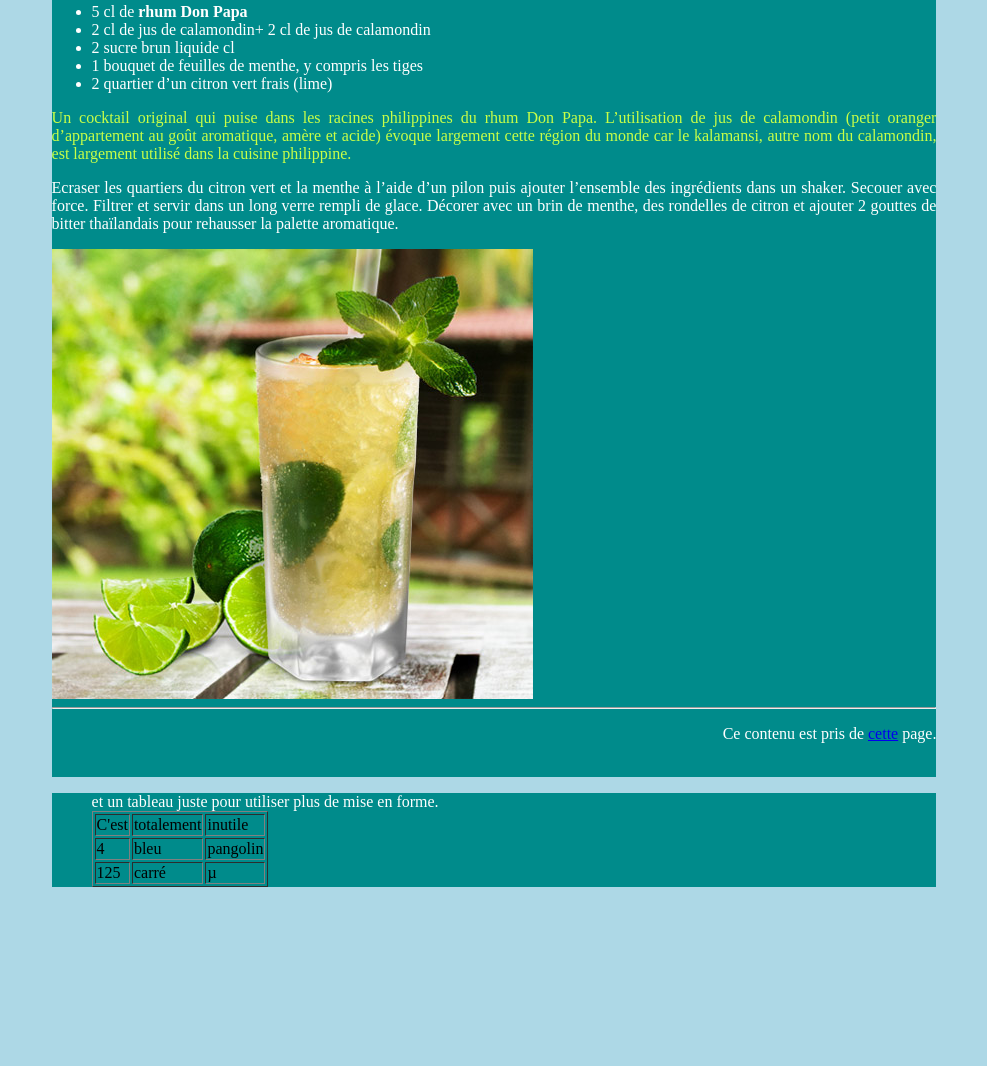
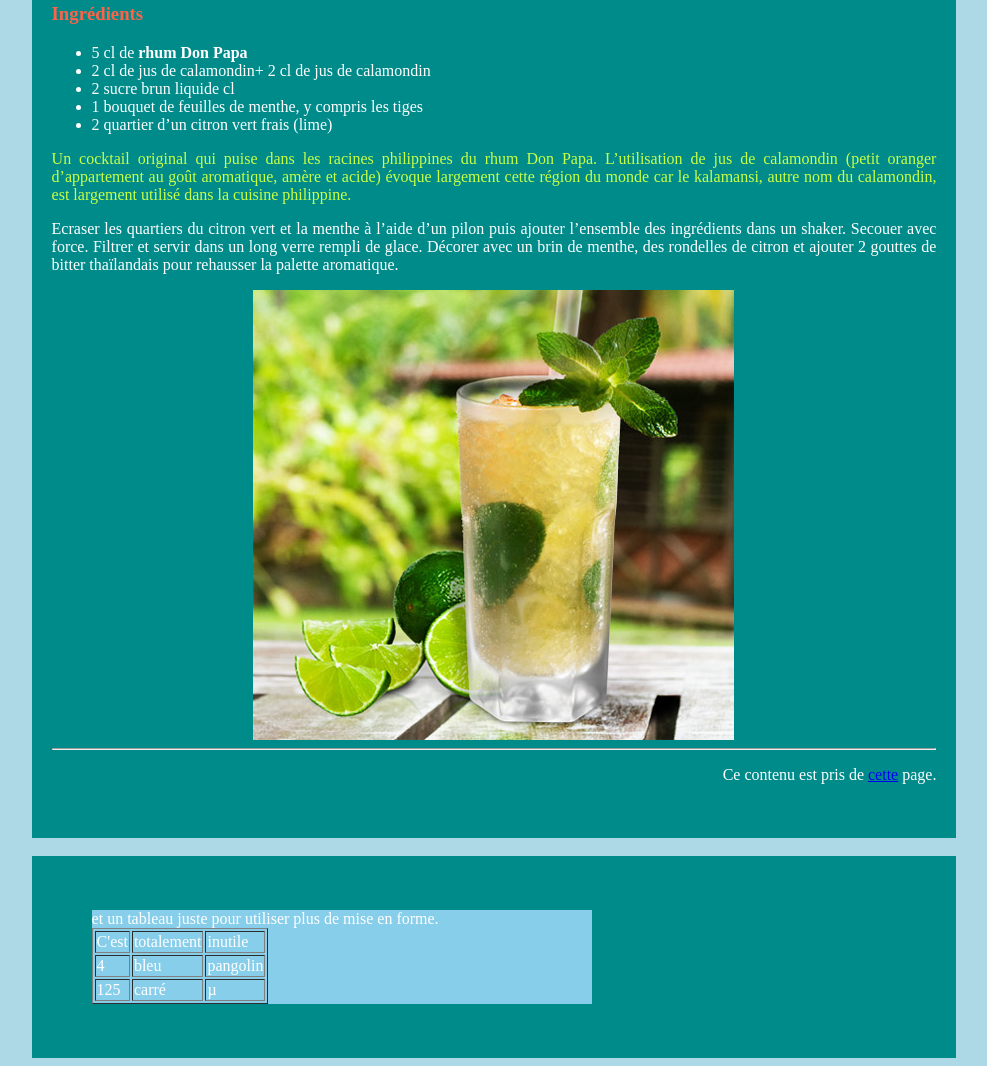
Before and after one commit to ChrisPecc/markdown-warmup-HTML, a plain HTML site: page index.html in a window 1280 px wide. Shown: the part 226-1292 px from the top of the page, without its empty margins (146-1133 px from the left). Before the commit the page ends 1129 px from the top, so only its background shows below. Drawn offline with Linux system fonts and the light colour scheme.

Commit message:
mise à jour CSS (et adaptation) HTML

```diff
--- a/index.html
+++ b/index.html
@@ -4,6 +4,7 @@
 </head>
 <body>
     <div>
+
         <h1>Coktail au Rhum</h1> <br>
         <h2>Le Don Papa Julep</h2> <br>
         <h3>Ingrédients</h3>
@@ -26,13 +27,19 @@
 
         <p class="note">Ce contenu est pris de <a href="https://www.comptoir-irlandais.com/fr/blog/meilleurs-cocktails-au-rhum-n68">cette</a> page.</p>
         <br>
-        </div>
-        <div><blockquote>et un tableau juste pour utiliser plus de mise en forme. <br>
+    </div>
+
+    <br>
+
+    <div>
+        </br>
+        <blockquote>et un tableau juste pour utiliser plus de mise en forme. <br>
+
             <table border="1">
                 <tr>
-                    <td>C'est</td>
-                    <td>totalement</td>
-                    <td>inutile</td>
+                    <td>C'est </td>
+                    <td>totalement </td>
+                    <td>inutile </td>
                 </tr>
                 <tr>
                     <td>4</td>
@@ -46,7 +53,8 @@
                 </tr>
             </table>
         </blockquote>
-        </div>
+        <br>
+    </div>
 
 
 </body>
--- a/style.css
+++ b/style.css
@@ -9,6 +9,10 @@ div {
     width: 70%;
     background-color: darkcyan;
     color: white;
+    padding: 20px;
+    text-align: justify;
+    min-width: 600px;
+    max-width: 1200px;
 }
 
 p {
@@ -32,11 +36,21 @@ h3 {
     color: tomato;
 }
 
+.note {
+    text-align: right;
+}
+
+table {
+    color: white;
+}
+
+blockquote {
+    background-color: skyblue;
+    width: 500px;
+}
+
 img {
+    display: block;
     margin-left: auto;
     margin-right: auto;
 }
-
-.note {
-    text-align: right;
-}
```
